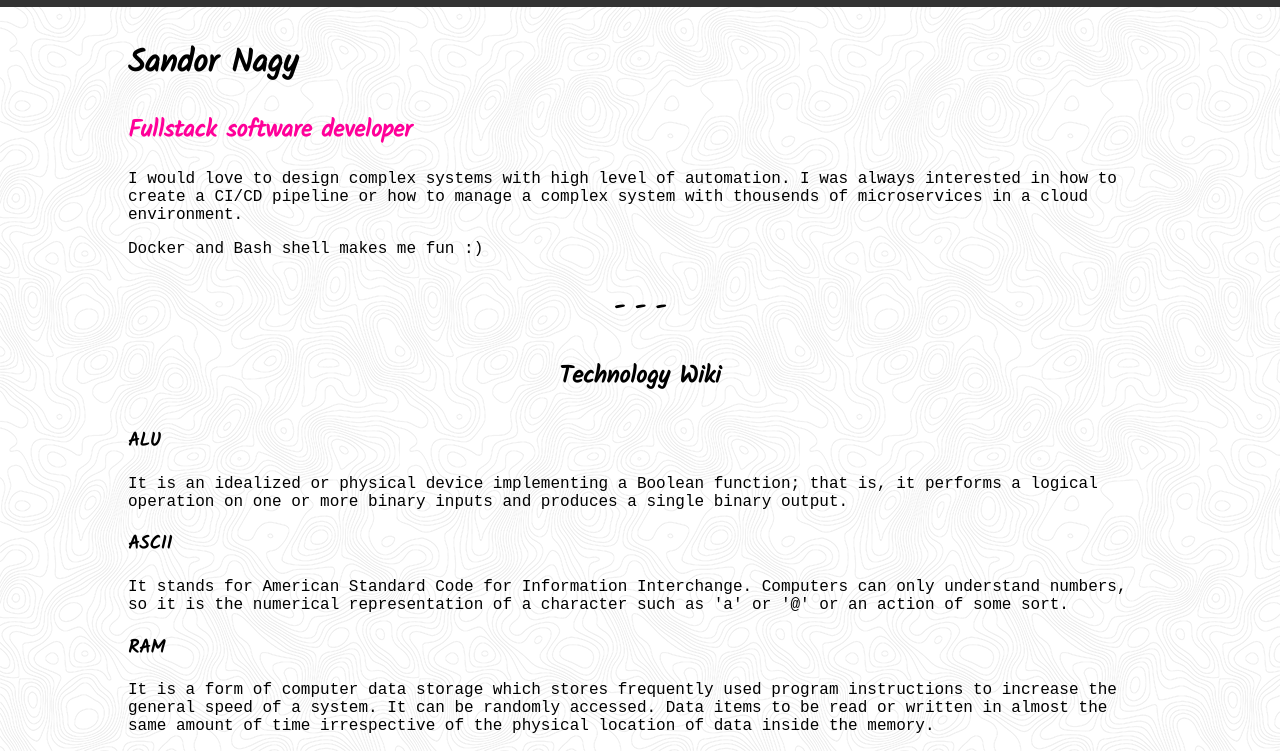
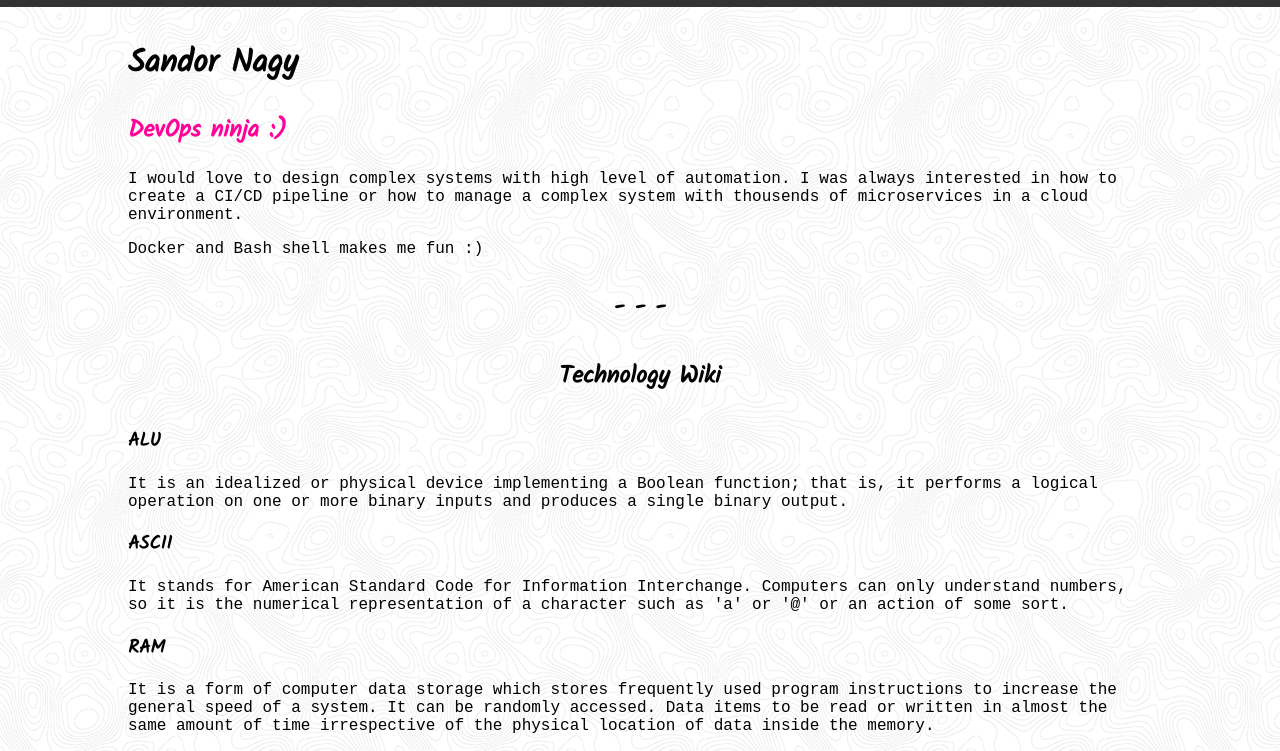
Before and after one commit to green-fox-academy/sfu420, a plain HTML site: page week-01/day-01/myFirstWebsite/index.html in a window 1280 px wide. Shown: the part 49-800 px from the top of the page. Drawn offline with Linux system fonts and the light colour scheme.

Commit message:
Change job description on my website

```diff
--- a/week-01/day-01/myFirstWebsite/index.html
+++ b/week-01/day-01/myFirstWebsite/index.html
@@ -23,7 +23,7 @@
     </header>
     <main>
         <h1>Sandor Nagy</h1>
-        <h2>Fullstack software developer</h2>
+        <h2>DevOps ninja :)</h2>
         <p>I would love to design complex systems with high level of automation. I was always interested in how to
             create a CI/CD pipeline or how to manage a complex system with thousends of microservices in a cloud
             environment.
```
